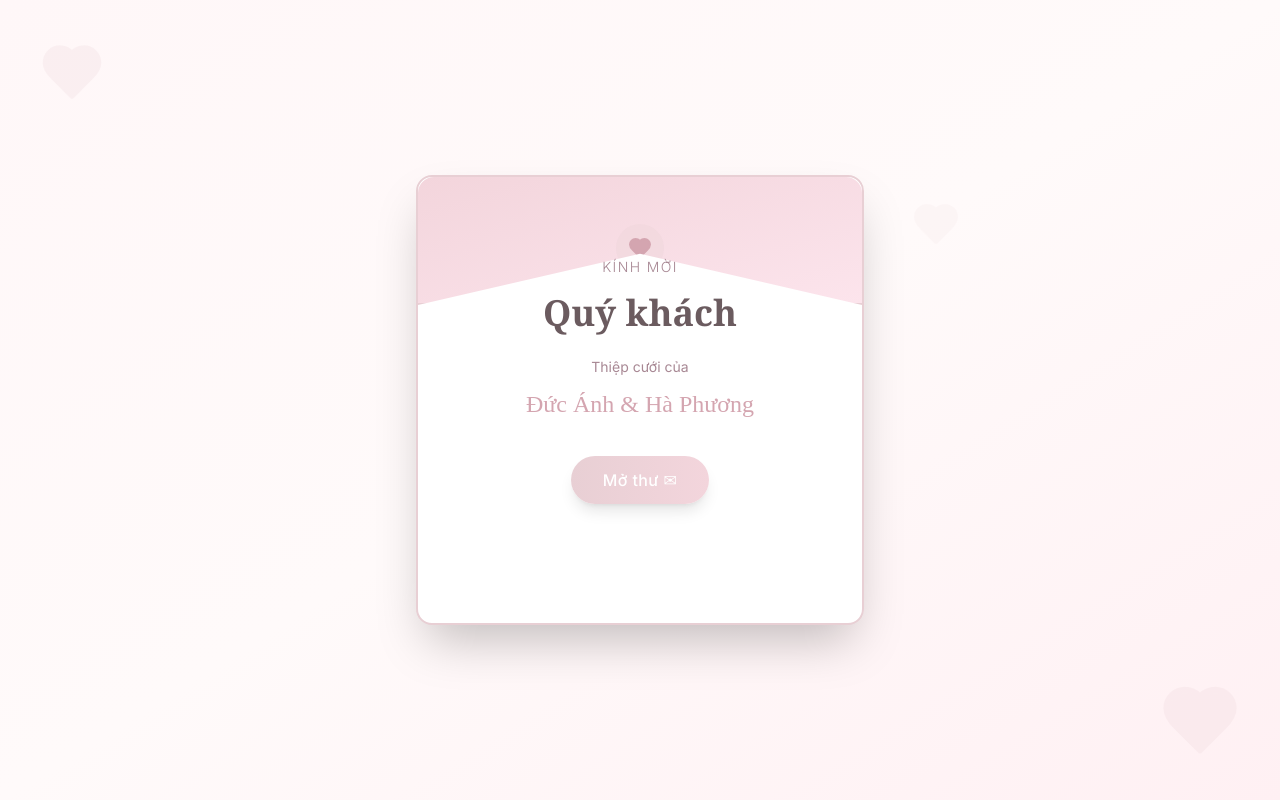
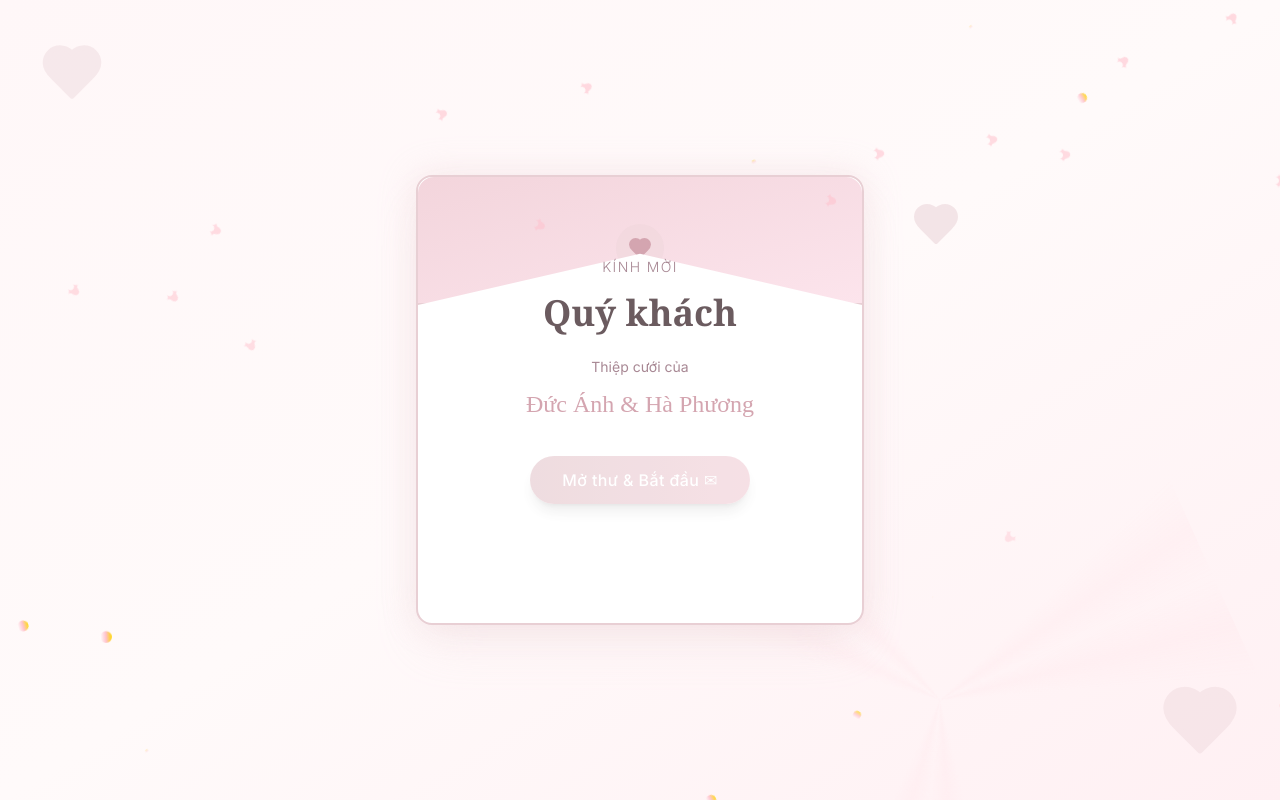
Before and after one commit to ducanh19020217/forever-flame-folio, a React (Vite) app: page / in a window 1280 px wide. Built offline with nearby package versions, Linux system fonts and the light colour scheme; the HTML template or start-up script is replaced by a standard one.

Commit message:
feat: Add wedding envelope intro screen

```diff
--- /dev/null
+++ b/src/components/CelebrationFX.tsx
@@ -0,0 +1,96 @@
+import { useEffect, useState } from "react";
+
+const CelebrationFX = () => {
+  const [sparkles, setSparkles] = useState<Array<{ id: number; x: number; y: number; delay: number; duration: number }>>([]);
+
+  useEffect(() => {
+    const sparkleArray = Array.from({ length: 20 }, (_, i) => ({
+      id: i,
+      x: Math.random() * 100,
+      y: Math.random() * 100,
+      delay: Math.random() * 3,
+      duration: 2 + Math.random() * 2,
+    }));
+    setSparkles(sparkleArray);
+  }, []);
+
+  return (
+    <div className="fixed inset-0 pointer-events-none overflow-hidden">
+      {/* Sparkle particles */}
+      {sparkles.map((sparkle) => (
+        <div
+          key={sparkle.id}
+          className="absolute sparkle"
+          style={{
+            left: `${sparkle.x}%`,
+            top: `${sparkle.y}%`,
+            animationDelay: `${sparkle.delay}s`,
+            animationDuration: `${sparkle.duration}s`,
+          }}
+        >
+          <div className="w-2 h-2 rounded-full bg-gradient-to-r from-[#ffd700] via-[#ffc0cb] to-[#fff]" />
+        </div>
+      ))}
+
+      {/* Rotating glow rays */}
+      <div className="absolute top-1/2 left-1/2 -translate-x-1/2 -translate-y-1/2 w-[600px] h-[600px] rays-container">
+        <div className="absolute inset-0 ray ray-1"></div>
+        <div className="absolute inset-0 ray ray-2"></div>
+        <div className="absolute inset-0 ray ray-3"></div>
+      </div>
+
+      <style>{`
+        @keyframes sparkle-fade {
+          0%, 100% {
+            opacity: 0;
+            transform: scale(0) rotate(0deg);
+          }
+          50% {
+            opacity: 1;
+            transform: scale(1.5) rotate(180deg);
+          }
+        }
+
+        @keyframes rotate-slow {
+          from {
+            transform: rotate(0deg);
+          }
+          to {
+            transform: rotate(360deg);
+          }
+        }
+
+        .sparkle {
+          animation: sparkle-fade infinite ease-in-out;
+        }
+
+        .rays-container {
+          animation: rotate-slow 30s linear infinite;
+          opacity: 0.15;
+        }
+
+        .ray {
+          background: conic-gradient(
+            from 0deg,
+            transparent 0deg,
+            rgba(255, 192, 203, 0.4) 10deg,
+            transparent 20deg,
+            transparent 340deg,
+            rgba(255, 192, 203, 0.4) 350deg,
+            transparent 360deg
+          );
+        }
+
+        .ray-2 {
+          transform: rotate(120deg);
+        }
+
+        .ray-3 {
+          transform: rotate(240deg);
+        }
+      `}</style>
+    </div>
+  );
+};
+
+export default CelebrationFX;
--- /dev/null
+++ b/src/components/IntroFallingPetals.tsx
@@ -0,0 +1,43 @@
+import { useEffect, useState } from 'react';
+
+const IntroFallingPetals = () => {
+  const [petals, setPetals] = useState<
+    Array<{ id: number; left: number; delay: number; duration: number }>
+  >([]);
+
+  useEffect(() => {
+    const petalArray = Array.from({ length: 15 }, (_, i) => ({
+      id: i,
+      left: Math.random() * 100,
+      delay: Math.random() * 5,
+      duration: 8 + Math.random() * 6,
+    }));
+    setPetals(petalArray);
+  }, []);
+
+  return (
+    <div className="fixed inset-0 pointer-events-none z-10 overflow-hidden">
+      {petals.map((petal) => (
+        <div
+          key={petal.id}
+          className="absolute petal"
+          style={{
+            left: `${petal.left}%`,
+            animationDelay: `${petal.delay}s`,
+            animationDuration: `${petal.duration}s`,
+          }}
+        >
+          <svg width="18" height="18" viewBox="0 0 20 20" fill="none">
+            <path
+              d="M10 2C8 2 6 4 6 6C6 4 4 2 2 2C4 2 6 4 6 6C6 8 4 10 2 10C4 10 6 12 6 14C6 12 8 10 10 10C8 10 6 8 6 6C6 8 8 10 10 10C12 10 14 12 14 14C14 12 16 10 18 10C16 10 14 8 14 6C14 8 16 10 18 10C16 10 14 8 14 6C14 4 16 2 18 2C16 2 14 4 14 6C14 4 12 2 10 2Z"
+              fill="#ffc0cb"
+              opacity="0.6"
+            />
+          </svg>
+        </div>
+      ))}
+    </div>
+  );
+};
+
+export default IntroFallingPetals;
--- a/src/components/InvitationEnvelope.tsx
+++ b/src/components/InvitationEnvelope.tsx
@@ -1,17 +1,21 @@
 import { useState } from "react";
 import { Heart } from "lucide-react";
+import CelebrationFX from "./CelebrationFX";
+import IntroFallingPetals from "./IntroFallingPetals";
 
 interface InvitationEnvelopeProps {
   guestName: string;
   onEnterWeddingPage: () => void;
+  onStartMusic: () => void;
 }
 
-const InvitationEnvelope = ({ guestName, onEnterWeddingPage }: InvitationEnvelopeProps) => {
+const InvitationEnvelope = ({ guestName, onEnterWeddingPage, onStartMusic }: InvitationEnvelopeProps) => {
   const [isOpening, setIsOpening] = useState(false);
   const [isOpened, setIsOpened] = useState(false);
 
   const handleOpenEnvelope = () => {
     setIsOpening(true);
+    onStartMusic(); // Trigger music immediately
     setTimeout(() => {
       setIsOpened(true);
     }, 400);
@@ -19,14 +23,18 @@ const InvitationEnvelope = ({ guestName, onEnterWeddingPage }: InvitationEnvelop
 
   return (
     <div className="fixed inset-0 bg-gradient-to-br from-[#fff7f8] via-[#fffafa] to-[#fff0f3] flex items-center justify-center p-4 overflow-hidden">
+      {/* Celebration effects */}
+      <CelebrationFX />
+      <IntroFallingPetals />
+
       {/* Decorative elements */}
-      <div className="absolute top-10 left-10 opacity-20">
+      <div className="absolute top-10 left-10 opacity-20 animate-pulse">
         <Heart className="w-16 h-16 text-[#e8cfd4]" fill="currentColor" />
       </div>
-      <div className="absolute bottom-10 right-10 opacity-20">
+      <div className="absolute bottom-10 right-10 opacity-20 animate-pulse" style={{ animationDelay: '1s' }}>
         <Heart className="w-20 h-20 text-[#e8cfd4]" fill="currentColor" />
       </div>
-      <div className="absolute top-1/4 right-1/4 opacity-10">
+      <div className="absolute top-1/4 right-1/4 opacity-10 animate-pulse" style={{ animationDelay: '0.5s' }}>
         <Heart className="w-12 h-12 text-[#e8cfd4]" fill="currentColor" />
       </div>
 
@@ -35,12 +43,16 @@ const InvitationEnvelope = ({ guestName, onEnterWeddingPage }: InvitationEnvelop
         <div className="relative perspective-1000">
           {/* Envelope body */}
           <div
-            className={`relative bg-white border-2 border-[#e8cfd4] rounded-2xl shadow-2xl transition-all duration-500 ${
+            className={`relative bg-white border-2 border-[#e8cfd4] rounded-2xl transition-all duration-500 ${
               isOpened ? "opacity-0 scale-95" : "opacity-100 scale-100"
             }`}
             style={{
               minHeight: "450px",
-              transformStyle: "preserve-3d"
+              transformStyle: "preserve-3d",
+              boxShadow: isOpening
+                ? "0 25px 50px -12px rgba(232, 207, 212, 0.25)"
+                : "0 25px 50px -12px rgba(232, 207, 212, 0.25), 0 0 30px rgba(232, 207, 212, 0.4)",
+              animation: !isOpening ? "pulse-glow 2s ease-in-out infinite" : "none"
             }}
           >
             {/* Envelope flap */}
@@ -80,9 +92,9 @@ const InvitationEnvelope = ({ guestName, onEnterWeddingPage }: InvitationEnvelop
               {!isOpening && (
                 <button
                   onClick={handleOpenEnvelope}
-                  className="px-8 py-3 bg-gradient-to-r from-[#e8cfd4] to-[#f3d5dc] text-white rounded-full shadow-lg hover:shadow-xl transition-all duration-300 hover:scale-105 font-medium tracking-wide"
+                  className="px-8 py-3 bg-gradient-to-r from-[#e8cfd4] to-[#f3d5dc] text-white rounded-full shadow-lg hover:shadow-xl transition-all duration-300 hover:scale-105 font-medium tracking-wide animate-pulse"
                 >
-                  Mở thư ✉
+                  Mở thư & Bắt đầu ✉
                 </button>
               )}
             </div>
@@ -126,9 +138,9 @@ const InvitationEnvelope = ({ guestName, onEnterWeddingPage }: InvitationEnvelop
 
                 <button
                   onClick={onEnterWeddingPage}
-                  className="mt-8 px-10 py-4 bg-gradient-to-r from-[#d4a5b0] to-[#e8cfd4] text-white rounded-full shadow-lg hover:shadow-xl transition-all duration-300 hover:scale-105 font-medium tracking-wide text-lg"
+                  className="mt-8 px-10 py-4 bg-gradient-to-r from-[#d4a5b0] to-[#e8cfd4] text-white rounded-full shadow-lg hover:shadow-xl transition-all duration-300 hover:scale-105 font-medium tracking-wide text-lg animate-pulse"
                 >
-                  Vào thiệp mời
+                  Vào thiệp mời →
                 </button>
               </div>
             </div>
@@ -143,6 +155,16 @@ const InvitationEnvelope = ({ guestName, onEnterWeddingPage }: InvitationEnvelop
 
         .envelope-flap-open {
           transform: rotateX(-130deg);
+          transition: transform 400ms cubic-bezier(0.16, 1, 0.3, 1);
+        }
+
+        @keyframes pulse-glow {
+          0%, 100% {
+            box-shadow: 0 25px 50px -12px rgba(232, 207, 212, 0.25), 0 0 30px rgba(232, 207, 212, 0.3);
+          }
+          50% {
+            box-shadow: 0 25px 50px -12px rgba(232, 207, 212, 0.35), 0 0 40px rgba(232, 207, 212, 0.5);
+          }
         }
 
         @font-face {
--- a/src/components/MusicPlayer.tsx
+++ b/src/components/MusicPlayer.tsx
@@ -12,13 +12,18 @@ function useIsClient() {
     return ready;
 }
 
-export default function MusicPlayer() {
+interface MusicPlayerProps {
+    autoPlay?: boolean;
+}
+
+export default function MusicPlayer({ autoPlay = false }: MusicPlayerProps) {
     const isClient = useIsClient();
     const [isPlaying, setIsPlaying] = useState(false);
     const [isLoaded, setIsLoaded] = useState(false);
-    const [showPrompt, setShowPrompt] = useState(true);
+    const [showPrompt, setShowPrompt] = useState(!autoPlay);
     const audioRef = useRef<HTMLAudioElement | null>(null);
     const unlockedRef = useRef(false);
+    const autoPlayAttempted = useRef(false);
 
     // iOS unlock: gọi play() trong một gesture rồi pause ngay
     const unlockAudio = async () => {
@@ -56,6 +61,28 @@ export default function MusicPlayer() {
             window.removeEventListener("touchstart", touchUnlock);
         };
     }, []);
+
+    // Auto play if requested
+    useEffect(() => {
+        if (autoPlay && !autoPlayAttempted.current && isLoaded) {
+            autoPlayAttempted.current = true;
+            const tryAutoPlay = async () => {
+                const a = audioRef.current;
+                if (!a) return;
+                try {
+                    await unlockAudio();
+                    if (!a.src) a.src = SAFE_AUDIO_URL;
+                    await a.play();
+                    setIsPlaying(true);
+                    setShowPrompt(false);
+                } catch (err) {
+                    console.log("Auto-play blocked, user interaction needed");
+                    setShowPrompt(true);
+                }
+            };
+            tryAutoPlay();
+        }
+    }, [autoPlay, isLoaded]);
 
     const togglePlay = async () => {
         const a = audioRef.current;
--- a/src/components/WeddingContent.tsx
+++ b/src/components/WeddingContent.tsx
@@ -13,7 +13,11 @@ import FallingPetals from "@/components/FallingPetals";
 import { useAutoScroll } from "@/hooks/useAutoScroll";
 import { useEffect } from "react";
 
-const WeddingContent = () => {
+interface WeddingContentProps {
+  autoPlayMusic?: boolean;
+}
+
+const WeddingContent = ({ autoPlayMusic = false }: WeddingContentProps) => {
   const isiOSSafari = typeof navigator !== "undefined"
     && /iPhone|iPad|iPod/.test(navigator.userAgent)
     && /^((?!chrome|android).)*safari/i.test(navigator.userAgent);
@@ -51,7 +55,7 @@ const WeddingContent = () => {
       <Guestbook />
       <GiftSection />
       <Footer />
-      <MusicPlayer />
+      <MusicPlayer autoPlay={autoPlayMusic} />
     </div>
   );
 };
--- a/src/pages/Index.tsx
+++ b/src/pages/Index.tsx
@@ -4,6 +4,7 @@ import WeddingContent from "@/components/WeddingContent";
 
 const Index = () => {
   const [showWeddingContent, setShowWeddingContent] = useState(false);
+  const [shouldPlayMusic, setShouldPlayMusic] = useState(false);
   const [guestName, setGuestName] = useState("Quý khách");
 
   useEffect(() => {
@@ -20,11 +21,12 @@ const Index = () => {
       <InvitationEnvelope
         guestName={guestName}
         onEnterWeddingPage={() => setShowWeddingContent(true)}
+        onStartMusic={() => setShouldPlayMusic(true)}
       />
     );
   }
 
-  return <WeddingContent />;
+  return <WeddingContent autoPlayMusic={shouldPlayMusic} />;
 };
 
 export default Index;
```
